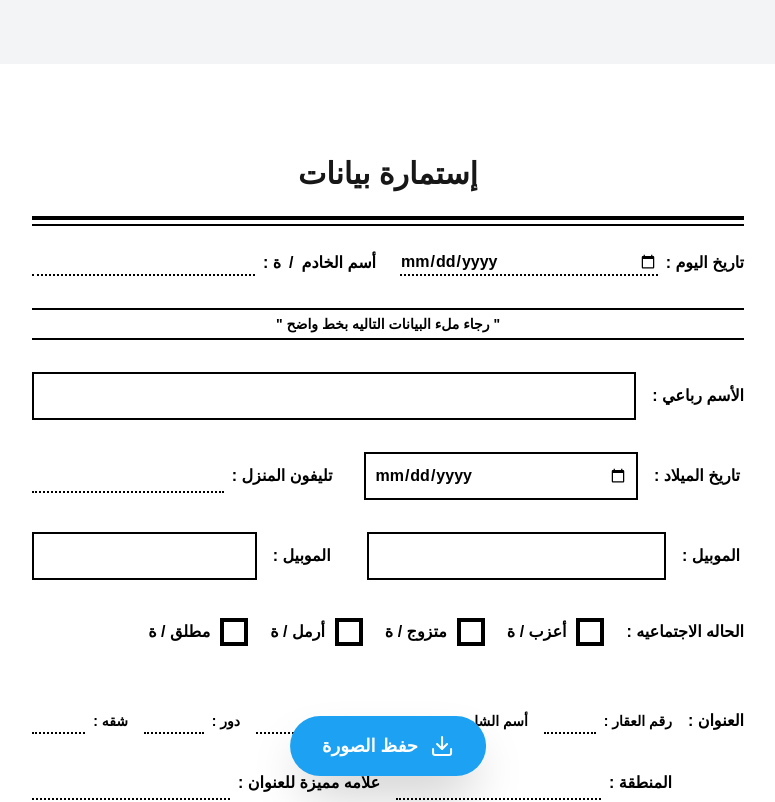
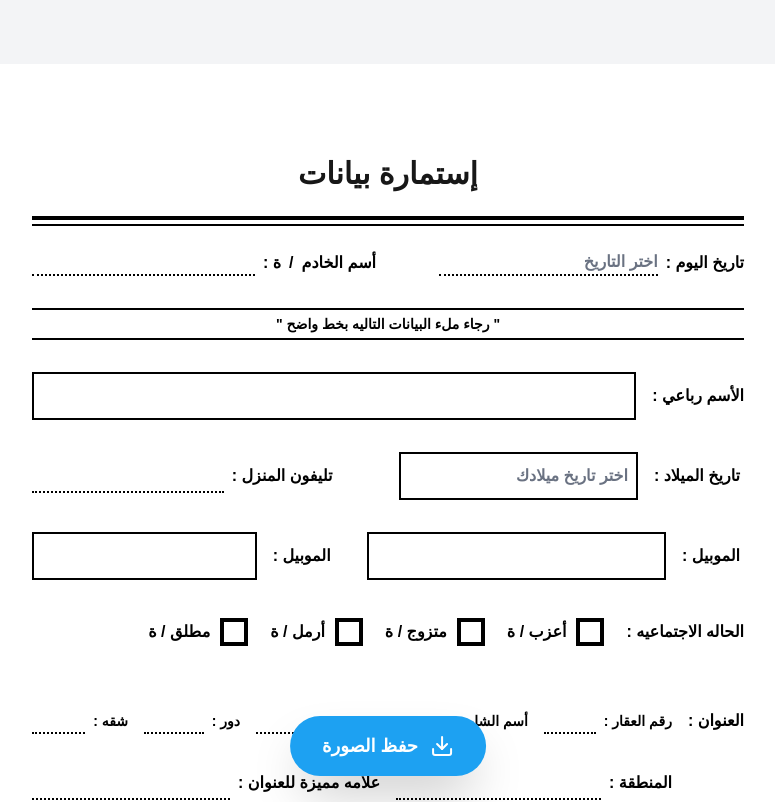
Before and after one commit to abanoubkhalaf/welcome-form, a Next.js app: page / in a window 1280 px wide. Shown: the top 802 px of the page, without its empty margins (252-1027 px from the left). Built offline with nearby package versions, Linux system fonts and the light colour scheme.

Commit message:
Update print statement from 'Hello' to 'Goodbye'

```diff
--- a/src/components/ChurchForm.tsx
+++ b/src/components/ChurchForm.tsx
@@ -1,13 +1,18 @@
 "use client";
 
 import React, { useRef, useState, useEffect } from "react";
-import { useForm } from "react-hook-form";
+import { useForm, Controller } from "react-hook-form";
 import { zodResolver } from "@hookform/resolvers/zod";
 import * as z from "zod";
 import { toPng } from "html-to-image";
-import { Download, Loader2, CheckCircle2 } from "lucide-react";
+import { Download, Loader2, CheckCircle2, UserPlus } from "lucide-react";
 import { clsx, type ClassValue } from "clsx";
 import { twMerge } from "tailwind-merge";
+import { toast } from "sonner";
+import DatePicker from "react-datepicker";
+import { ar } from "date-fns/locale";
+import { format } from "date-fns";
+import "react-datepicker/dist/react-datepicker.css";
 
 function cn(...inputs: ClassValue[]) {
   return twMerge(clsx(inputs));
@@ -15,12 +20,12 @@ function cn(...inputs: ClassValue[]) {
 
 const formSchema = z.object({
   servantName: z.string().min(1, "مطلوب"),
-  todayDate: z.string().min(1, "مطلوب"),
-  fullName: z.string().min(1, "الاسم الرباعي مطلوب"),
-  dob: z.string().min(1, "مطلوب"),
-  homePhone: z.string().optional(),
-  mobile1: z.string().min(11, "يجب أن يكون 11 رقم").max(11, "يجب أن يكون 11 رقم"),
-  mobile2: z.string().optional(),
+  todayDate: z.date({ message: "مطلوب" }),
+  fullName: z.string().min(1, "الاسم الرباعي مطلوب").refine((val) => val.trim().split(/\s+/).filter(Boolean).length >= 4, "رجاء إدخال الاسم رباعي (4 أسماء على الأقل)"),
+  dob: z.date({ message: "مطلوب" }),
+  homePhone: z.string().optional().refine((val) => !val || /^\d{7}$/.test(val), "يجب أن يكون 7 أرقام"),
+  mobile1: z.string().regex(/^01[0125]\d{8}$/, "رقم موبايل غير صحيح"),
+  mobile2: z.string().optional().refine((val) => !val || /^01[0125]\d{8}$/.test(val), "رقم موبايل غير صحيح"),
   maritalStatus: z.string().nullable().refine((val) => val !== null && val.trim() !== "", { message: "مطلوب" }),
   addressBuilding: z.string().min(1, "مطلوب"),
   addressStreet: z.string().min(1, "مطلوب"),
@@ -49,15 +54,17 @@ export default function ChurchForm() {
     register,
     handleSubmit,
     watch,
+    control,
     formState: { errors },
   } = useForm<FormValues>({
     resolver: zodResolver(formSchema),
     defaultValues: {
-      todayDate: "",
+      todayDate: undefined,
+      dob: undefined,
     },
   });
 
-  const [modalImage, setModalImage] = useState<string | null>(null);
+  const [successData, setSuccessData] = useState<{ image: string, formData: FormValues } | null>(null);
 
   // Removed success auto-hide since we use a modal now
 
@@ -85,13 +92,13 @@ export default function ChurchForm() {
       formRef.current.classList.remove("force-desktop-export");
       formRef.current.style.width = originalWidth;
 
-      // Ensure the image loaded fallback state
       if (dataUrl) {
-         setModalImage(dataUrl);
+         setSuccessData({ image: dataUrl, formData: data });
+         toast.success("تم تجهيز الصورة بنجاح!");
       }
     } catch (err: any) {
       console.error("Failed to export image", err);
-      alert("حدث خطأ أثناء حفظ الصورة: " + (err?.message || "مجهول"));
+      toast.error("حدث خطأ أثناء حفظ الصورة");
     } finally {
       setIsExporting(false);
     }
@@ -99,17 +106,13 @@ export default function ChurchForm() {
 
   const onError = (formErrors: any) => {
     console.log("Validation failed", formErrors);
-    let errorMessages = [];
-    for (const key in formErrors) {
-       errorMessages.push(`- ${key}: ${formErrors[key].message}`);
-    }
-    alert("برجاء إكمال الحقول المطلوبة:\n" + errorMessages.join("\n"));
+    toast.error("برجاء إكمال الحقول المطلوبة ومراجعة الأخطاء باللون الأحمر");
   };
 
   const handleShare = async () => {
-    if (!modalImage) return;
+    if (!successData?.image) return;
     try {
-      const res = await fetch(modalImage);
+      const res = await fetch(successData.image);
       const blob = await res.blob();
       const file = new File([blob], 'estemara.png', { type: 'image/png' });
 
@@ -119,15 +122,33 @@ export default function ChurchForm() {
           title: 'إستمارة بيانات',
         });
       } else {
-        // Fallback to auto download
         const link = document.createElement('a');
         link.download = 'estemara.png';
-        link.href = modalImage;
+        link.href = successData.image;
         link.click();
       }
     } catch(err) {
       console.log("Share failed or canceled", err);
     }
+  };
+
+  const handleAddContact = () => {
+    if (!successData) return;
+    const { formData } = successData;
+    const dateStr = format(new Date(), 'dd-MM-yyyy');
+    // FN format: ترحيب - Name - Date
+    const vcard = `BEGIN:VCARD
+VERSION:3.0
+FN:ترحيب - ${formData.fullName} - ${dateStr}
+TEL;TYPE=CELL:${formData.mobile1}
+END:VCARD`;
+    const blob = new Blob([vcard], { type: "text/vcard" });
+    const url = URL.createObjectURL(blob);
+    const link = document.createElement("a");
+    link.href = url;
+    link.download = `${formData.fullName}.vcf`;
+    link.click();
+    toast.success("تم إنشاء ملف جهة الاتصال, افتحه لحفظه على هاتفك");
   };
 
   const ErrorMsg = ({ msg }: { msg?: string }) => {
@@ -172,7 +193,20 @@ export default function ChurchForm() {
           <div className="flex flex-col sm:flex-row justify-between gap-6">
             <InputWrap className="flex-1 w-full min-w-0">
               <label className="whitespace-nowrap shrink-0">تاريخ اليوم :</label>
-              <input type="date" {...register("todayDate")} className="flex-1 w-full min-w-0 border-b-2 border-dotted border-black bg-transparent focus:outline-none appearance-none" />
+              <Controller
+                control={control}
+                name="todayDate"
+                render={({ field }) => (
+                  <DatePicker
+                    selected={field.value}
+                    onChange={(date: Date | null) => field.onChange(date)}
+                    locale={ar}
+                    dateFormat="yyyy/MM/dd"
+                    placeholderText="اختر التاريخ"
+                    className="flex-1 w-full min-w-0 border-b-2 border-dotted border-black bg-transparent focus:outline-none appearance-none cursor-pointer placeholder-gray-500"
+                  />
+                )}
+              />
               <ErrorMsg msg={errors.todayDate?.message} />
             </InputWrap>
             <InputWrap className="flex-1">
@@ -201,7 +235,23 @@ export default function ChurchForm() {
           <div className="flex flex-col sm:flex-row gap-6 sm:gap-8 w-full">
             <div className="flex-1 flex flex-col sm:flex-row sm:gap-4 lg:pr-1 relative min-w-0">
               <label className="whitespace-nowrap mb-2 sm:mb-0 sm:self-center shrink-0">تاريخ الميلاد :</label>
-              <input type="date" {...register("dob")} className="flex-1 w-full min-w-0 border-2 border-black p-2 bg-transparent focus:outline-none h-12 appearance-none" />
+              <Controller
+                control={control}
+                name="dob"
+                render={({ field }) => (
+                  <DatePicker
+                    selected={field.value}
+                    onChange={(date: Date | null) => field.onChange(date)}
+                    locale={ar}
+                    dateFormat="yyyy/MM/dd"
+                    placeholderText="اختر تاريخ ميلادك"
+                    showYearDropdown
+                    scrollableYearDropdown
+                    yearDropdownItemNumber={100}
+                    className="flex-1 w-full min-w-0 border-2 border-black p-2 bg-transparent focus:outline-none h-12 appearance-none cursor-pointer placeholder-gray-500"
+                  />
+                )}
+              />
               <ErrorMsg msg={errors.dob?.message} />
             </div>
             <InputWrap className="flex-[0.8]">
@@ -403,14 +453,15 @@ export default function ChurchForm() {
         </button>
       </div>
 
-      {modalImage && (
-        <div className="fixed inset-0 z-50 flex flex-col items-center justify-center bg-black/90 p-4 sm:p-6" style={{ direction: 'rtl' }}>
+      {successData && (
+        <div className="fixed inset-0 z-50 flex flex-col items-center justify-center bg-black/95 p-4 sm:p-6" style={{ direction: 'rtl' }}>
           <div className="bg-white rounded-xl max-w-lg w-full p-6 flex flex-col items-center gap-6 animate-in zoom-in-95">
-             <h3 className="text-xl font-bold text-center text-green-700">تم إنشاء الاستمارة بنجاح!</h3>
+             <h3 className="text-xl font-bold text-center text-green-700 w-full flex items-center justify-center gap-2">
+                <CheckCircle2 className="w-6 h-6" /> تم الاستخراج بنجاح!
+             </h3>
 
-             <div className="relative w-full max-h-[50vh] overflow-y-auto border-2 border-gray-200 rounded-lg p-2 bg-gray-50 flex justify-center">
-                {/* User can long press this image to save on iOS */}
-                <img src={modalImage} alt="الاستمارة" className="w-full h-auto object-contain pointer-events-auto" style={{ WebkitTouchCallout: 'default' }} />
+             <div className="relative w-full max-h-[45vh] overflow-y-auto border-2 border-gray-200 rounded-lg p-2 bg-gray-50 flex justify-center">
+                <img src={successData.image} alt="الاستمارة" className="w-full h-auto object-contain pointer-events-auto" style={{ WebkitTouchCallout: 'default' }} />
              </div>
 
              <p className="text-sm sm:text-base text-gray-700 text-center font-medium bg-blue-50 p-3 rounded-lg w-full">
@@ -418,15 +469,22 @@ export default function ChurchForm() {
                اضغط مطولاً على الصورة في الأعلى ثم اختر "حفظ الصورة" أو "Save Image".
              </p>
 
-             <div className="flex w-full gap-4 mt-2">
+             <button
+                onClick={handleAddContact}
+                className="w-full bg-green-600 hover:bg-green-700 text-white font-bold py-3 px-4 rounded-lg flex items-center justify-center gap-2 shadow-md transition-all"
+              >
+                <UserPlus className="w-5 h-5" /> إضافة المخدوم لجهات الاتصال
+              </button>
+
+             <div className="flex w-full gap-4">
                 <button
                   onClick={handleShare}
                   className="flex-1 bg-blue-600 hover:bg-blue-700 text-white font-bold py-3 px-4 rounded-lg flex items-center justify-center gap-2"
                 >
-                  <Download className="w-5 h-5" /> أو مشاركة / تنزيل
+                  <Download className="w-5 h-5" /> مشاركة الصورة
                 </button>
                 <button
-                  onClick={() => setModalImage(null)}
+                  onClick={() => setSuccessData(null)}
                   className="bg-gray-200 hover:bg-gray-300 text-black font-bold py-3 px-6 rounded-lg"
                 >
                   إغلاق
```
